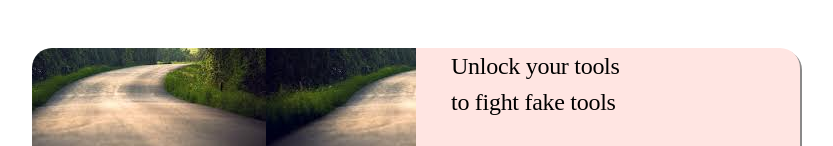
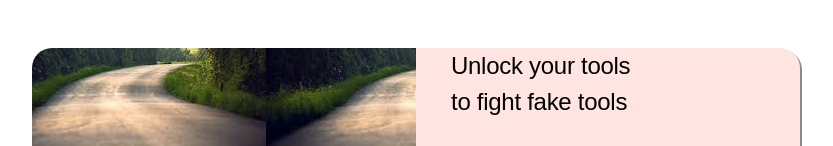
Before and after one commit to tattle-made/kosh, a React (Create React App) app: page /login in a window 1280 px wide. Shown: the top 146 px of the page, without its empty margins (224-1057 px from the left). Built offline with nearby package versions, Linux system fonts and the light colour scheme.

Commit message:
auth action for login and logout

```diff
--- a/package.json
+++ b/package.json
@@ -28,7 +28,7 @@
     "redux-thunk": "^2.3.0"
   },
   "scripts": {
-    "sass": "node-sass -w src/style/sass/ -o src/style/stylesheet.css",
+    "sass": "node-sass -w src/style/sass/stylesheet.scss src/style/stylesheet.css",
     "start": "react-scripts start",
     "build": "react-scripts build",
     "test": "react-scripts test",
--- a/src/actions/auth.js
+++ b/src/actions/auth.js
@@ -23,10 +23,10 @@ export const loginUser = userData => {
           // decoding token to get user data
           console.log("auth");
           console.log(typeof token);
-          const decodedToken = jwtDecode(token);
-          // setting current user
-          console.log("decode");
-          dispatch(setCurrentUser(decodedToken));
+          // const decodedToken = jwtDecode(token);
+          // // setting current user
+          // console.log("decode");
+          dispatch(setCurrentUser(token));
         }
       })
       .catch(err =>
--- a/src/style/sass/_fonts.scss
+++ b/src/style/sass/_fonts.scss
@@ -1,22 +1,22 @@
 /* Text Styles */
 @font-face {
-  font-family: RoundedMplus1c-Medium;
+  font-family: "M PLUS Rounded 1c", sans-serif;
   src: url("https://fonts.googleapis.com/css?family=M+PLUS+Rounded+1c:500&display=swap");
 }
 @font-face {
-  font-family: RoundedMplus1c-Light;
+  font-family: "M PLUS Rounded 1c", sans-serif;
   src: url("https://fonts.googleapis.com/css?family=M+PLUS+Rounded+1c:300&display=swap");
 }
 
 .heading1 {
-  font-family: RoundedMplus1c-Medium;
+  font-family: "M PLUS Rounded 1c", sans-serif;
   font-size: 24px;
   color: #000000 100%;
   letter-spacing: -0.28px;
   line-height: 36px;
 }
 .heading2 {
-  font-family: RoundedMplus1c-Medium;
+  font-family: "M PLUS Rounded 1c", sans-serif;
   font-size: 20px;
   color: #151a3d;
   letter-spacing: -0.23px;
```
Also changed, not shown: src/style/stylesheet.css.
